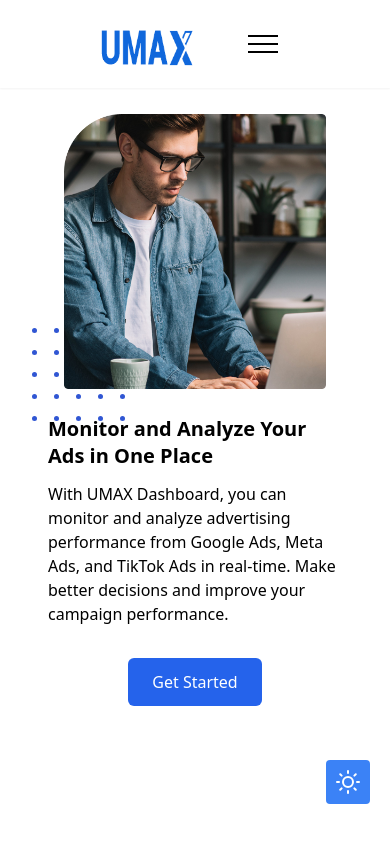
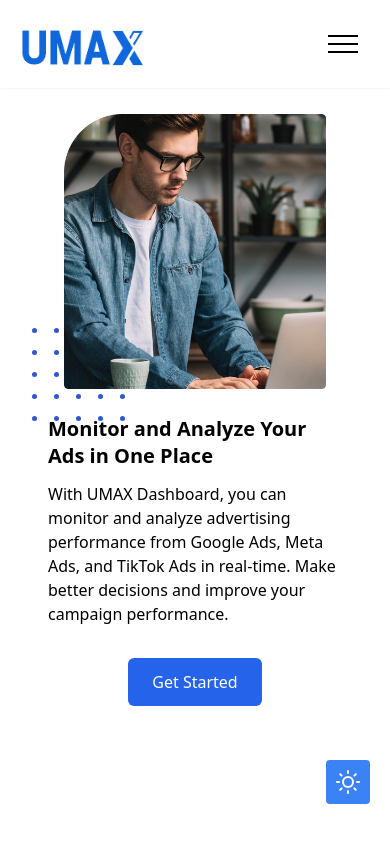
Before and after one commit to dhevasm/Umax-Dashboard, a Next.js app: page /en in a window 390 px wide. Shown: the top 844 px of the page. Built offline with nearby package versions, Linux system fonts and the light colour scheme; no server answers.

Commit message:
perbaikan layout

```diff
--- a/components/Client-components/Navbar.jsx
+++ b/components/Client-components/Navbar.jsx
@@ -303,7 +303,7 @@
 
                     {/* Profile */}
                     <div className="flex gap-2 items-center">
-                        <label htmlFor="theme" className="inline-flex items-center cursor-pointer" hidden={roles == 'client'}>
+                        <label htmlFor="theme" className="items-center cursor-pointer hidden md:inline-flex" hidden={roles == 'client'}>
                             {
                                 isDark ? <FaMoon className="text-lg text-white me-2"/> : <FaSun className="text-xl text-blue-500 me-2"/>
                             }
--- a/components/landing-components/Navbar.jsx
+++ b/components/landing-components/Navbar.jsx
@@ -95,7 +95,7 @@
   return (
     <div>
       <header className="top-0 left-0 z-50 w-full fixed bg-white dark:bg-slate-900 bg-opacity-80 shadow-sm backdrop-blur-sm">
-        <div className="container px-20">
+        <div className="container md:px-20">
           <div className="relative flex items-center justify-between -mx-4">
             <div className="max-w-full px-4 w-60">
               <a href="" className="block w-full py-5 ms-5">
```
